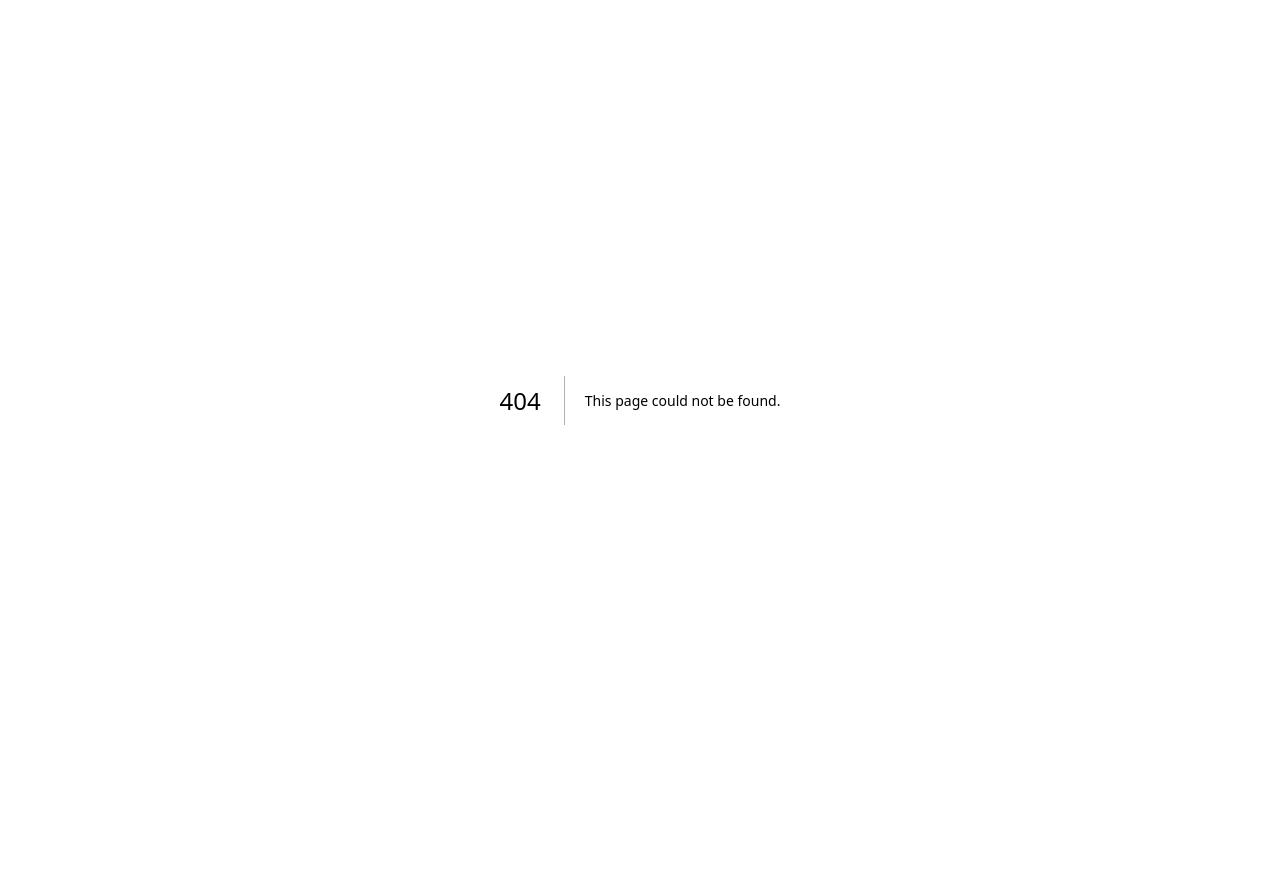
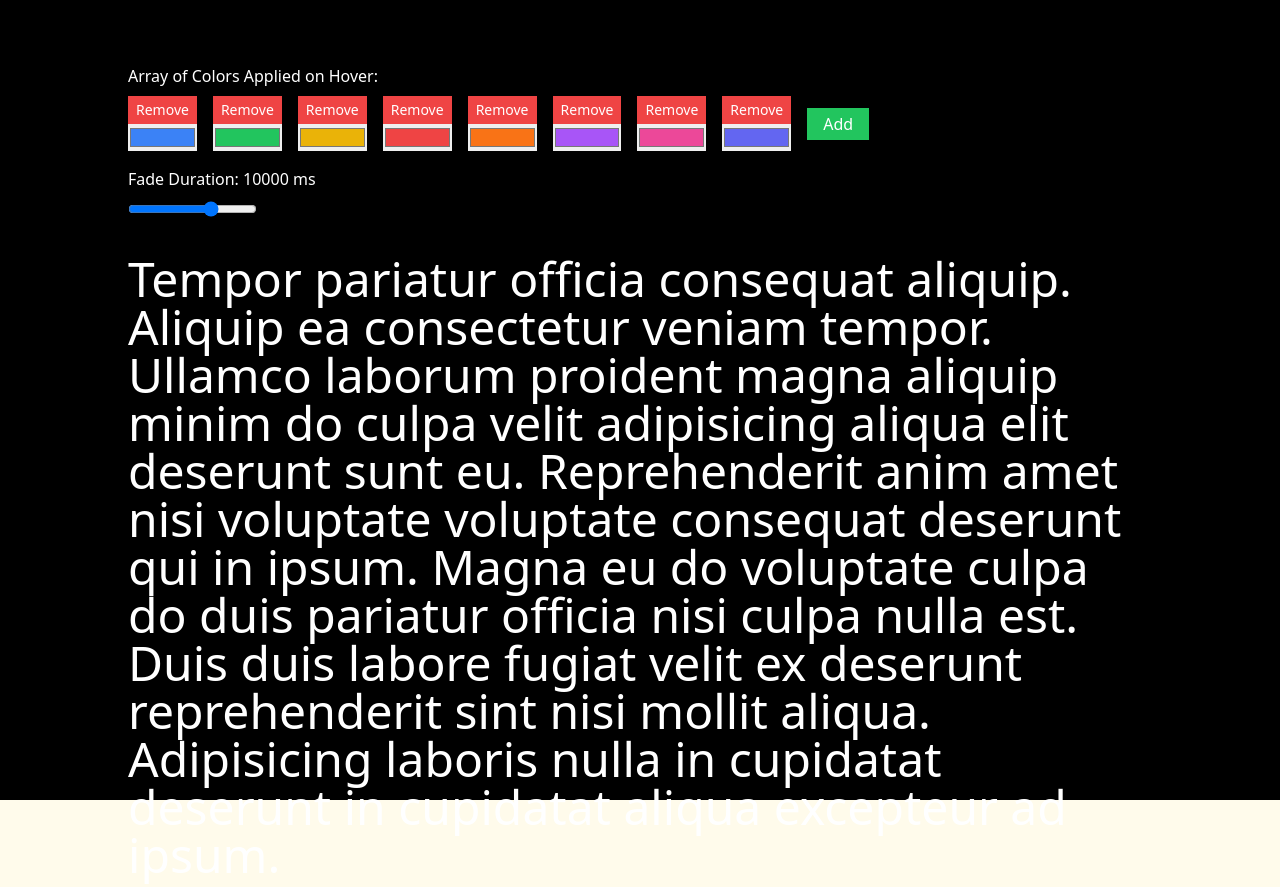
Before and after one commit to jeremiah-quill/quill, a Next.js app: page /features in a window 1280 px wide. Before the commit this address had no page. Before the commit the page ends 800 px from the top, so only its background shows below. Built offline with nearby package versions, Linux system fonts and the light colour scheme.

Commit message:
completed text highlight component with demo

```diff
--- a/components/HighlightedText/Letter.jsx
+++ b/components/HighlightedText/Letter.jsx
@@ -1,17 +1,11 @@
 import { useState } from "react";
 
-const defaultColors = [
-  "text-blue-500",
-  "text-green-500",
-  "text-yellow-500",
-  "text-red-500",
-  "text-orange-500",
-  "text-purple-500",
-  "text-pink-500",
-  "text-indigo-500",
-];
-
-export default function Letter({ children, fadeOutTime }) {
+export default function Letter({
+  children,
+  fadeOutTime = 5000,
+  primaryColor = "white",
+  colors = ["blue", "green", "yellow", "red", "orange", "purple", "pink", "indigo"],
+}) {
   const [isHighlighted, setIsHighlighted] = useState(false);
 
   const formattedTiming = fadeOutTime + "ms";
@@ -20,14 +14,17 @@ export default function Letter({ children, fadeOutTime }) {
     return colors[Math.floor(Math.random() * colors.length)];
   }
 
+  const styles = {
+    transitionDuration: isHighlighted ? "0ms" : formattedTiming,
+    transitionProperty: "color",
+    color: isHighlighted ? getRandomColor(colors) : primaryColor,
+  };
+
   return (
     <span
       onMouseEnter={() => setIsHighlighted(true)}
       onMouseLeave={() => setIsHighlighted(false)}
-      style={isHighlighted ? {} : { transitionDuration: formattedTiming }}
-      className={`${
-        isHighlighted ? `${getRandomColor(defaultColors)}` : `text-black ease-in-out`
-      }`}>
+      style={styles}>
       {children}
     </span>
   );
--- a/components/HighlightedText/index.jsx
+++ b/components/HighlightedText/index.jsx
@@ -1,12 +1,16 @@
 import Letter from "./Letter";
 
-export default function HighlightedText({ text, classNames, fadeOutTime }) {
+export default function HighlightedText({ text, classNames, fadeOutTime, primaryColor, colors }) {
   return (
     <div>
       <h1 className={classNames}>
         {text.split("").map((letter, index) => {
           return (
-            <Letter key={index} fadeOutTime={fadeOutTime}>
+            <Letter
+              key={index}
+              fadeOutTime={fadeOutTime}
+              primaryColor={primaryColor}
+              colors={colors}>
               {letter}
             </Letter>
           );
--- a/package.json
+++ b/package.json
@@ -11,7 +11,8 @@
   "dependencies": {
     "next": "13.0.2",
     "react": "18.2.0",
-    "react-dom": "18.2.0"
+    "react-dom": "18.2.0",
+    "react-uuid": "^2.0.0"
   },
   "devDependencies": {
     "autoprefixer": "^10.4.13",
--- /dev/null
+++ b/pages/features/[slug].jsx
@@ -0,0 +1,39 @@
+const features = [
+  { name: "feature 1", slug: "1" },
+  { name: "feature 2", slug: "2" },
+  { name: "feature 3", slug: "3" },
+];
+
+export default function featurePage({ feature }) {
+  return (
+    <div>
+      <h1>{feature.name}</h1>
+      <p>Feature</p>
+    </div>
+  );
+}
+
+export async function getStaticPaths() {
+  // const features = fetch("/data/features.json").then((res) => res.json());
+
+  const paths = features.map((feature) => ({
+    params: { slug: feature.slug },
+  }));
+
+  return {
+    paths,
+    fallback: false,
+  };
+}
+
+export async function getStaticProps({ params }) {
+  // const features = fetch("/data/features.json").then((res) => res.json());
+
+  const feature = features.find((feature) => feature.slug === params.slug);
+
+  return {
+    props: {
+      feature,
+    },
+  };
+}
--- /dev/null
+++ b/pages/features/index.jsx
@@ -0,0 +1,95 @@
+import HighlightedText from "../../components/HighlightedText";
+import { useState } from "react";
+import uuid from "react-uuid";
+
+export default function features() {
+  const [fadeOutTime, setFadeOutTime] = useState(10000);
+  const [colors, setColors] = useState([
+    { color: "#3b82f6", id: uuid() },
+    { color: "#22c55e", id: uuid() },
+    { color: "#eab308", id: uuid() },
+    { color: "#ef4444", id: uuid() },
+    { color: "#f97316", id: uuid() },
+    { color: "#a855f7", id: uuid() },
+    { color: "#ec4899", id: uuid() },
+    { color: "#6366f1", id: uuid() },
+  ]);
+
+  function updateColors(id, newColor) {
+    setColors(colors.map((color) => (color.id === id ? { ...color, color: newColor } : color)));
+  }
+
+  function deleteColor(id) {
+    setColors(colors.filter((color) => color.id !== id));
+  }
+
+  function addColor() {
+    setColors([...colors, { color: "#ffffff", id: uuid() }]);
+  }
+
+  return (
+    <div className="p-16 grid gap-8 bg-black h-full w-full">
+      <div className="mx-auto max-w-5xl grid gap-8">
+        <div className="grid gap-4">
+          <div>
+            <h1 className="text-white mb-2">Array of Colors Applied on Hover: </h1>
+            <ul className="flex gap-4 items-center">
+              {colors.map((color) => (
+                <li className="flex flex-col justify-center items-center" key={color.id}>
+                  <button
+                    onClick={() => deleteColor(color.id)}
+                    className="text-white text-sm px-2 py-1 bg-red-500">
+                    Remove
+                  </button>
+                  <input
+                    className="w-full cursor-pointer"
+                    type="color"
+                    value={color.color}
+                    onChange={(e) => updateColors(color.id, e.target.value)}
+                  />
+                </li>
+              ))}
+              <button className="text-white px-4 py-1 bg-green-500" onClick={() => addColor()}>
+                Add
+              </button>
+            </ul>
+          </div>
+          <div className="">
+            <label className="text-white mb-2 block" htmlFor="fade-duration">
+              Fade Duration: {fadeOutTime} ms
+            </label>
+            <input
+              type="range"
+              value={fadeOutTime}
+              id="fade-duration"
+              name="fade-duration"
+              min="100"
+              max="15000"
+              onChange={(e) => {
+                setFadeOutTime(e.target.value);
+              }}
+            />
+          </div>
+        </div>
+        <HighlightedText
+          classNames="text-5xl cursor-pointer"
+          text="Tempor pariatur officia consequat aliquip. Aliquip ea consectetur veniam tempor. Ullamco laborum proident magna aliquip minim do culpa velit adipisicing aliqua elit deserunt sunt eu. Reprehenderit anim amet nisi voluptate voluptate consequat deserunt qui in ipsum. Magna eu do voluptate culpa do duis pariatur officia nisi culpa nulla est. Duis duis labore fugiat velit ex deserunt reprehenderit sint nisi mollit aliqua. Adipisicing laboris nulla in cupidatat deserunt in cupidatat aliqua excepteur ad ipsum."
+          fadeOutTime={fadeOutTime}
+          primaryColor="white"
+          colors={colors.map((color) => color.color)}
+        />
+      </div>
+    </div>
+  );
+}
+
+// export async function getStaticPaths() {
+//   return {
+//     paths: [
+//       { params: { slug: "test" } },
+//       { params: { slug: "test2" } },
+//       { params: { slug: "test3" } },
+//     ],
+//     fallback: false,
+//   };
+// }
--- a/pages/index.js
+++ b/pages/index.js
@@ -1,5 +1,6 @@
 import Head from "next/head";
 import HighlightedText from "../components/HighlightedText";
+import Link from "next/link";
 
 export default function Home() {
   return (
@@ -15,6 +16,8 @@ export default function Home() {
         />
         <link rel="icon" href="/favicon.ico" />
       </Head>
+      <Link href="/features">
+        {/* <a> */}
         <h1 className="text-5xl font-[dynapuff] group cursor-pointer">
           Q
           <span className="group-hover:text-[dodgerblue] group-hover:font-extrabold transition-all">
@@ -22,10 +25,13 @@ export default function Home() {
           </span>
           LL
         </h1>
+        {/* </a> */}
+      </Link>
       <HighlightedText
         text="Just another React UI library"
         classNames={"text-3xl cursor-pointer font-[dynapuff]"}
         fadeOutTime={"5000"}
+        colors={[]}
       />
     </div>
   );
```
Also changed, not shown: 2 other files (tests, documents, lock files or other folders). Lines whose indentation alone changed are shown as unchanged.
